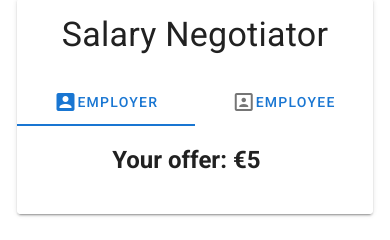
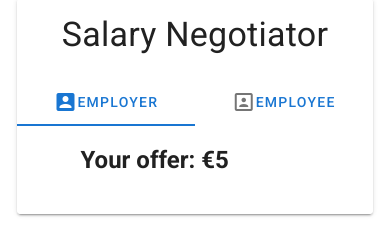
Before and after one commit to nowshad-sust/negotiator, a Vue app: page / in a window 390 px wide. Both pictures are taken after typing "5" into the empty fields and a click on the button "SUBMIT". Shown: the part 110-350 px from the top of the page. Built offline with nearby package versions, Linux system fonts and the light colour scheme.

Commit message:
Improve responsiveness.

```diff
--- a/src/components/SalaryForm.vue
+++ b/src/components/SalaryForm.vue
@@ -23,7 +23,7 @@
       </v-col>
     </v-row>
     <v-row v-else class="d-flex flex-row justify-center mb-6 pt-4">
-      <v-col cols="6">
+      <v-col cols="8" lg="6" md="7" sm="5">
         <h2>Your offer: €{{ salary }}</h2>
       </v-col>
     </v-row>
```
